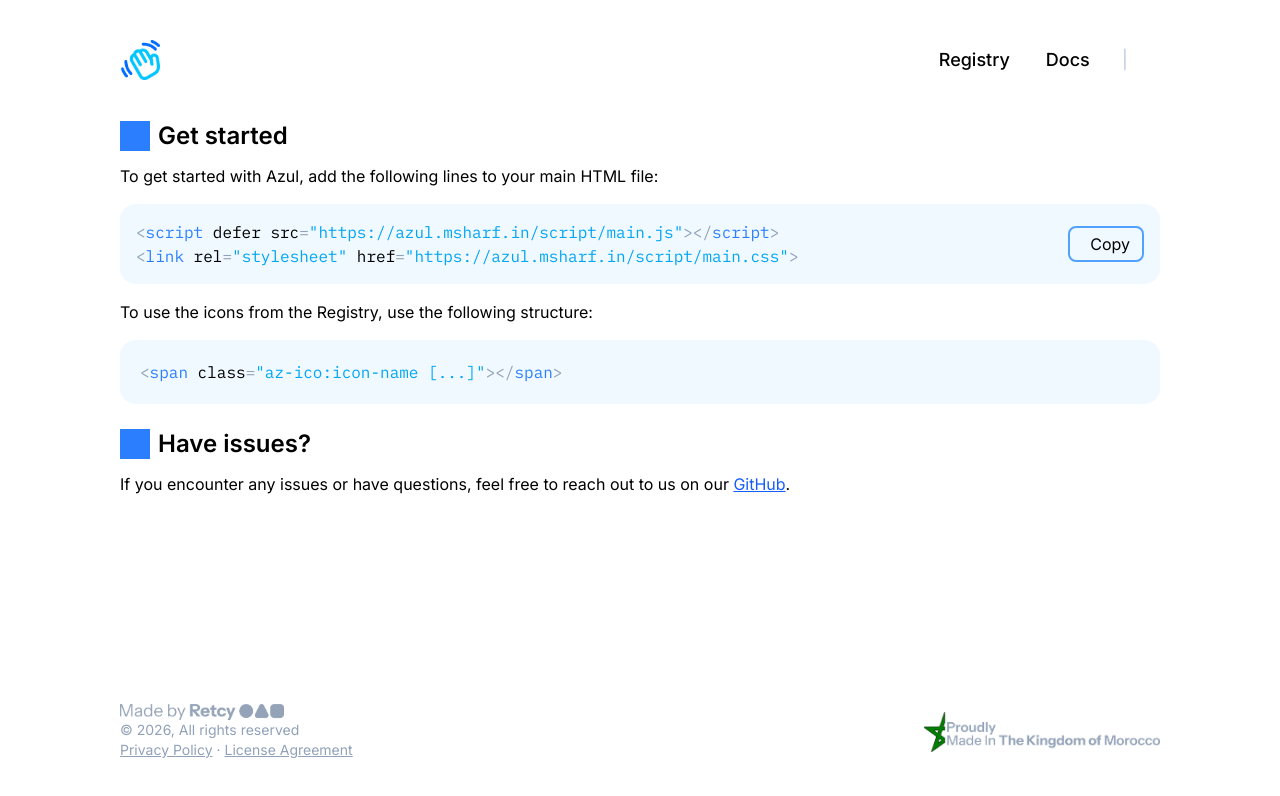
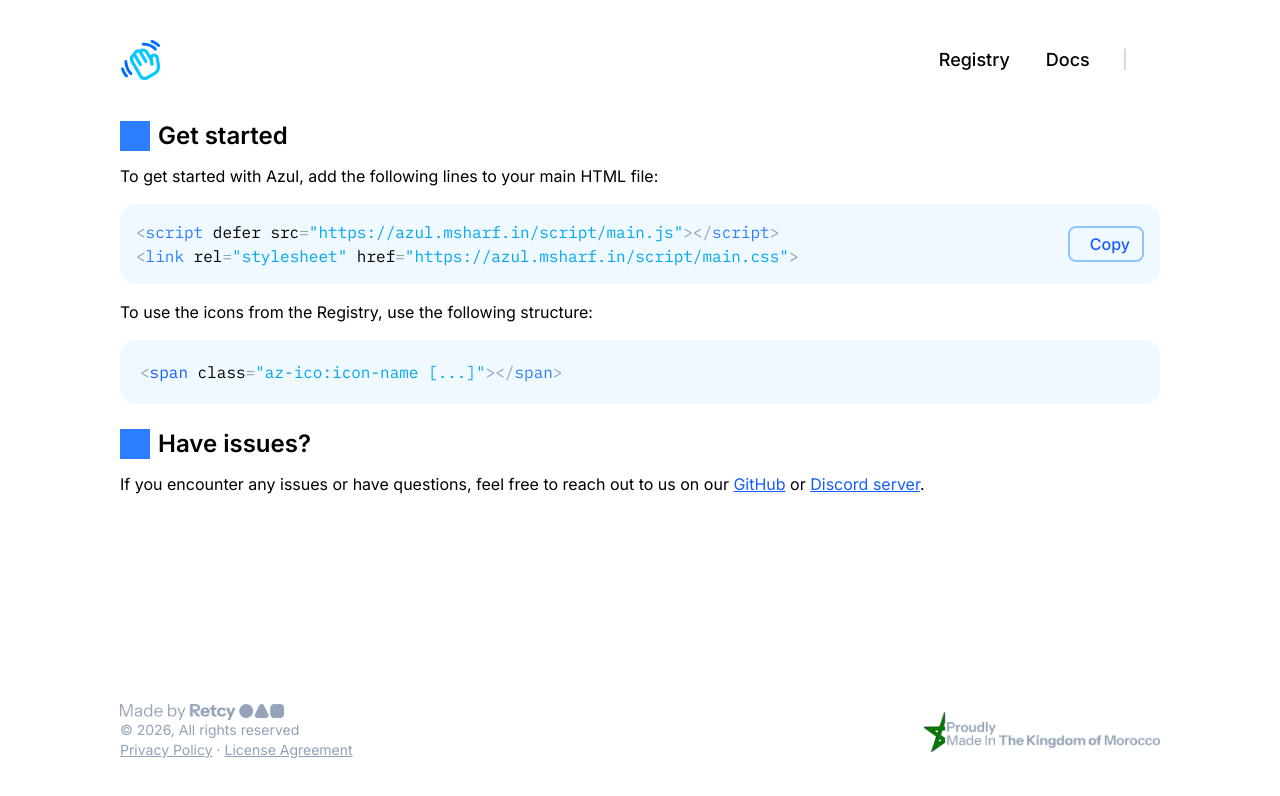
Before and after one commit to MadeByRetcy/azul, a SvelteKit app in the folder apps/web/: page /docs in a window 1280 px wide. Shown: the top 796 px of the page. Built offline with nearby package versions, Linux system fonts and the light colour scheme; no server answers; grey boxes are pictures that could not be loaded; a web font is replaced by a local one; what @iconify/tailwind4 would draw is missing.

Commit message:
chore: updated docs to align  with registry func

```diff
--- a/apps/web/src/routes/docs/+page.svelte
+++ b/apps/web/src/routes/docs/+page.svelte
@@ -1,24 +1,18 @@
 <script lang="ts">
+	import { page } from "$app/state"
 	import { fly } from "svelte/transition"
 
-    let status: string | null = $state(null)
+    let status: number | null = $state(null)
 
     const textToCopy = `\n
         \<script defer src="https://azul.msharf.in/script/main.js"\>\</script\>
         <link rel="stylesheet" href="https://azul.msharf.in/script/main.css">\n
     `
+
+    // Just for better UX
+    $effect(() => {setTimeout(() => status = null, 5000)})
 </script>
 
-
-<!-- <div in:fly={{ y: 15 }} class="md:mx-30 mx-8 z-0 flex flex-1 pb-6 pt-6 flex-col items-center justify-center">
-
-    <h1 class="text-3xl text-center font-bold">
-        Have questions?
-        We got answers!
-    </h1>
-    <p class="text-lg text-slate-400 mt-2 text-center">Everything you need about Azul and Azul Itri subscription.</p>
-
-</div> -->
 
 <div in:fly={{ y: 15 }} class="md:mx-30 mx-8 mt-4 md:mt-0">
     <h1 class="flex items-center text-2xl font-semibold mb-3">
@@ -35,10 +29,10 @@
         </code>
         <button onclick={() => {
             navigator.clipboard.writeText(textToCopy)
-            status = "copied"
-        }} class="px-3 py-1 flex items-center border-2 border-blue-400 rounded-lg">
-            <span class="icon-[charm--link-external] me-2 text-sky-500"></span>
-            <span>{!status ? "Copy" : "Copied!"}</span>
+            status = 1
+        }} class="px-3 py-1 flex items-center border-2 border-blue-300 rounded-lg">
+            <span class="icon-[charm--copy] me-2 text-sky-500"></span>
+            <span class="text-blue-600 font-medium">{status === 1 ? "Copied!" : "Copy"}</span>
         </button>
     </div>
 
@@ -46,8 +40,17 @@
 
     <div class="bg-sky-50 flex items-center justify-between rounded-2xl p-5 mt-4">
         <code class="block">
-            <span class="text-slate-400">&lt;</span><span class="text-blue-500">span</span> class<span class="text-slate-400">=</span><span class="text-sky-500">"az-ico:icon-name [...]"</span><span class="text-slate-400">&gt;</span><span class="text-slate-400">&lt;/</span><span class="text-blue-500">span</span><span class="text-slate-400">&gt;</span>
+            <span class="text-slate-400">&lt;</span><span class="text-blue-600">span</span> class<span class="text-slate-400">=</span><span class={page.url.searchParams.get("ic")? "text-blue-500 animate-pulse font-semibold" :"text-sky-500"}>"az-ico:{page.url.searchParams.get("ic") ? page.url.searchParams.get("ic"): "icon-name [...]"}"</span><span class="text-slate-400">&gt;</span><span class="text-slate-400">&lt;/</span><span class="text-blue-500">span</span><span class="text-slate-400">&gt;</span>
         </code>
+        {#if page.url.searchParams.get("ic")}
+            <button onclick={() => {
+                navigator.clipboard.writeText(`<span class="az-ico:${page.url.searchParams.get("ic")}"></span>`)
+                status = 2
+            }} aria-label="Copy" class="px-3 py-1 flex items-center border-2 border-blue-300 rounded-lg">
+                <span class="icon-[charm--copy] me-2 text-sky-500"></span>
+                <span class="text-blue-600 font-medium">{status === 2 ? "Copied!" : "Copy"}</span>
+            </button>
+        {/if}
     </div>
 
     <h1 class="flex items-center text-2xl font-semibold mb-3 mt-6">
@@ -55,5 +58,5 @@
         <span>Have issues?</span>
     </h1>
 
-    <p>If you encounter any issues or have questions, feel free to reach out to us on our <a class="text-blue-600 underline" href="https://github.com/madebyretcy/azul/issues">GitHub</a>.</p>
+    <p>If you encounter any issues or have questions, feel free to reach out to us on our <a class="text-blue-600 underline" href="https://github.com/madebyretcy/azul/issues">GitHub</a> or <a class="text-blue-600 underline" href="https://discord.gg/sWpCeBt5jF">Discord server</a>.</p>
 </div>
```
